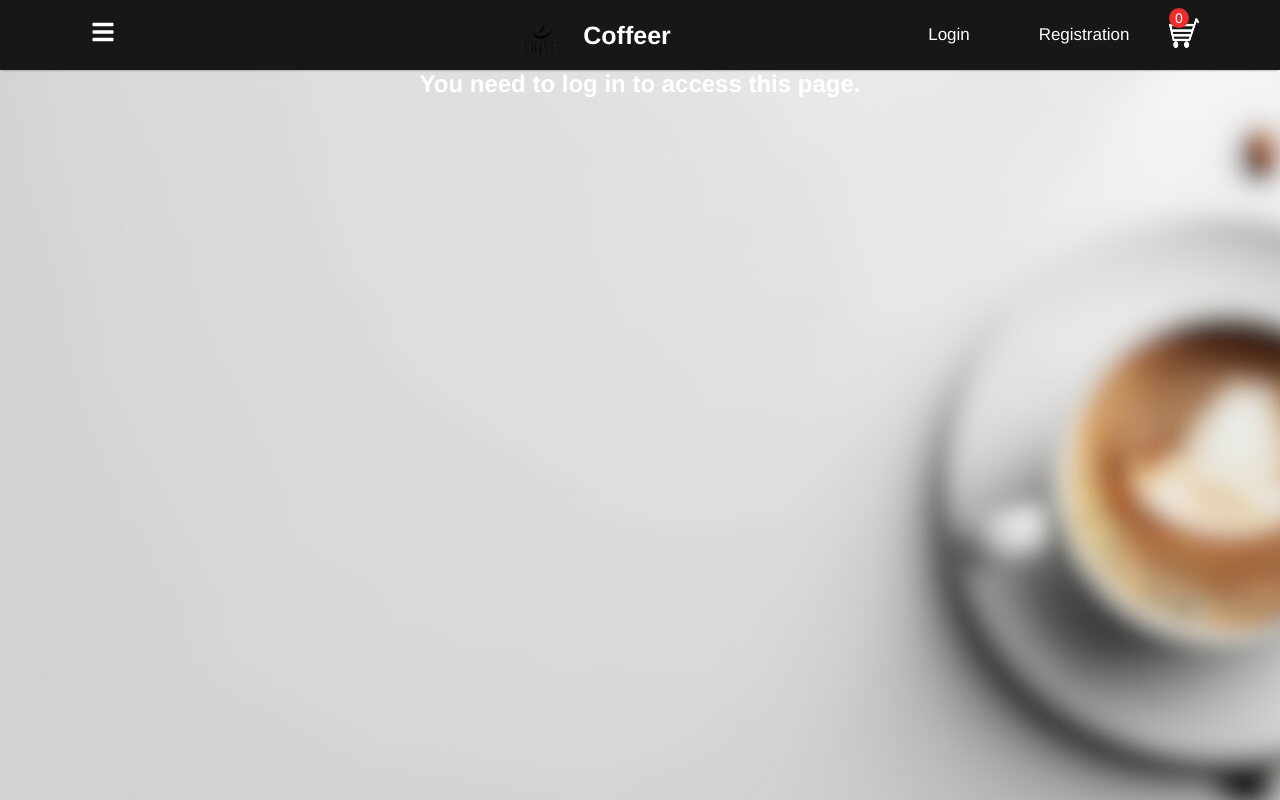
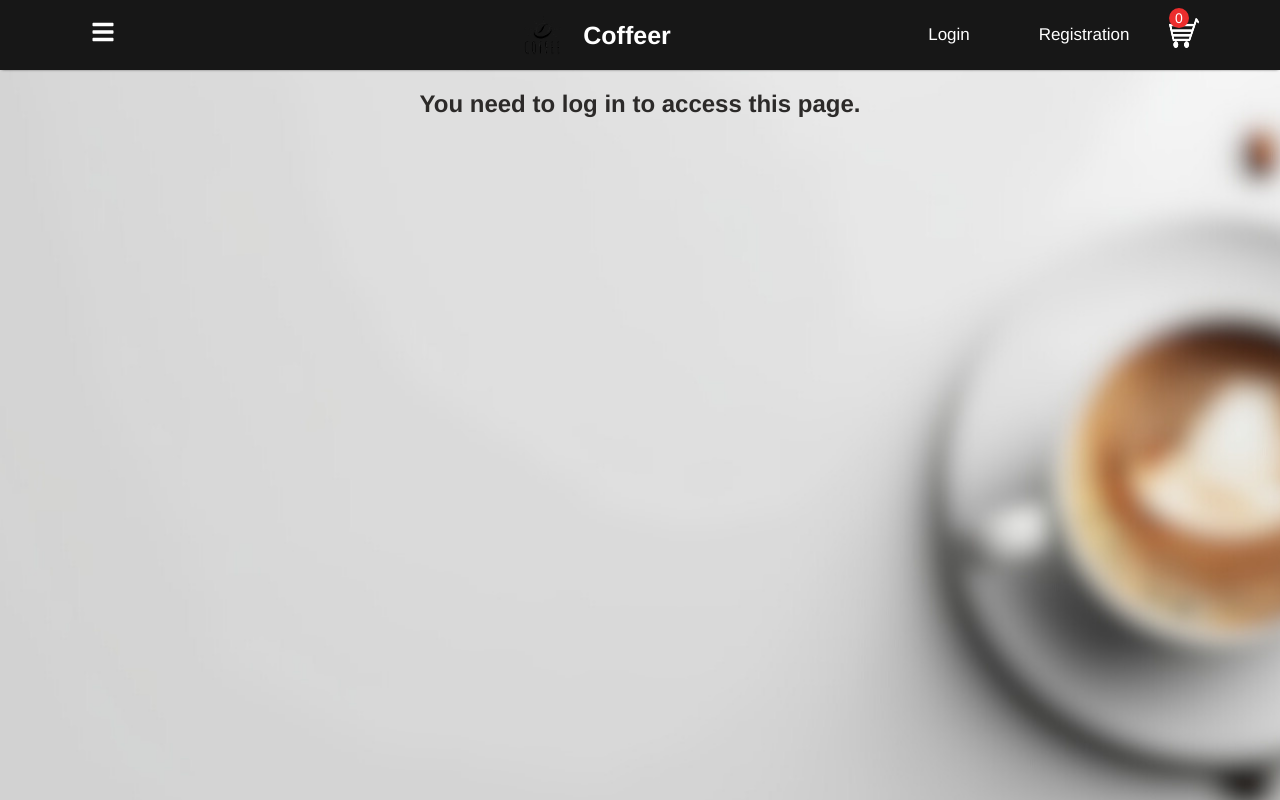
Before and after one commit to po133na/tech-store, a React (Create React App) app: page /products in a window 1280 px wide. Built offline with nearby package versions, Linux system fonts and the light colour scheme.

Commit message:
little fixes

```diff
--- a/src/App.js
+++ b/src/App.js
@@ -3,7 +3,6 @@ import Navbar from './Components/Navbar/Navbar';
 import { BrowserRouter, Routes, Route } from 'react-router-dom';
 import { useState } from 'react';
 import { CategoriesContext } from './Components/Categories/Categories';
-
 import Shop from './Pages/Shop';
 import Cart from './Pages/Cart';
 import Login from './Components/Login/Login';
--- a/src/Components/Signup/Registration.css
+++ b/src/Components/Signup/Registration.css
@@ -10,6 +10,11 @@
 h2 {
     margin-bottom: 20px;
     text-align: center;
+}
+
+.error {
+    margin-top: 20px;
+    color: #2c2a29;
 }
 
 .registration-form {
--- a/src/Components/Signup/withAuth.js
+++ b/src/Components/Signup/withAuth.js
@@ -6,7 +6,7 @@ const withAuth = (WrappedComponent) => {
 
         if (!isAuthenticated) {
             console.log(isAuthenticated);
-            return <h2>You need to log in to access this page.</h2>;
+            return <h2 className="error">You need to log in to access this page.</h2>;
         }
 
         return <WrappedComponent {...props} />;
```
